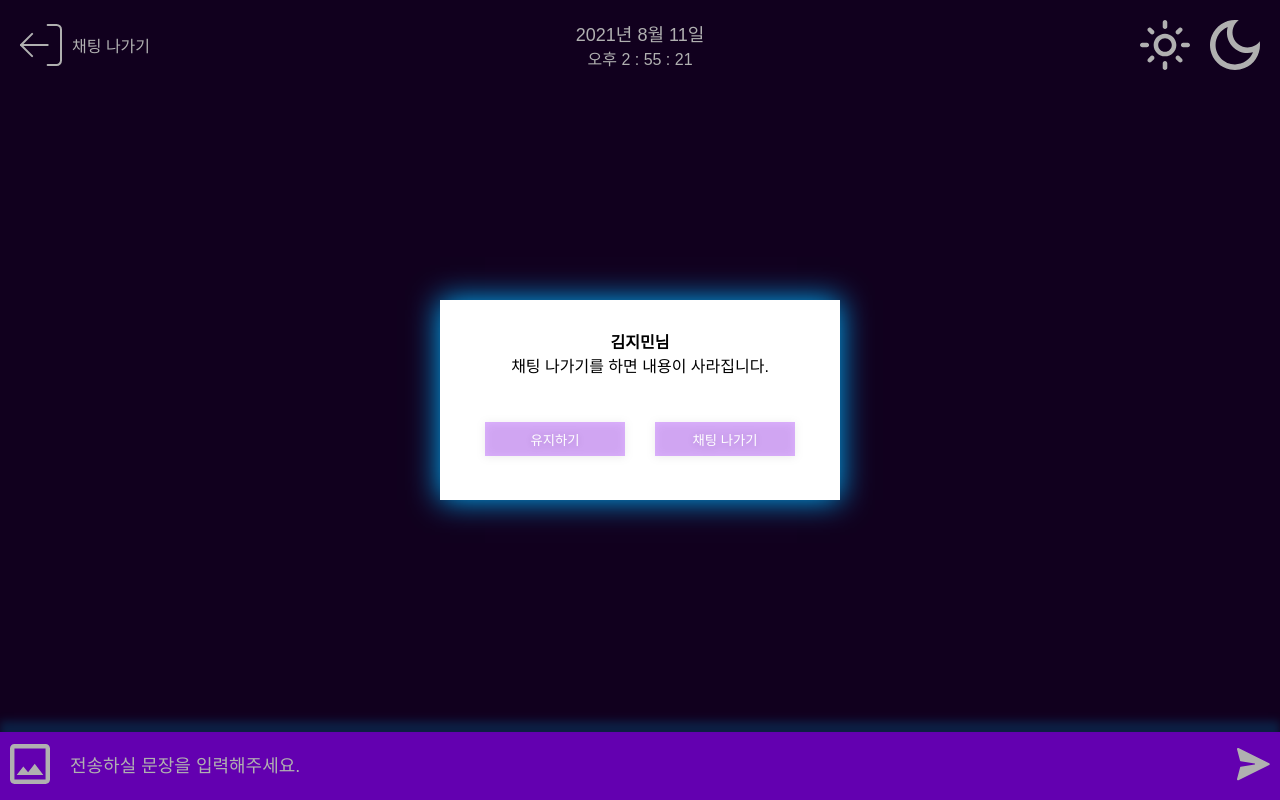
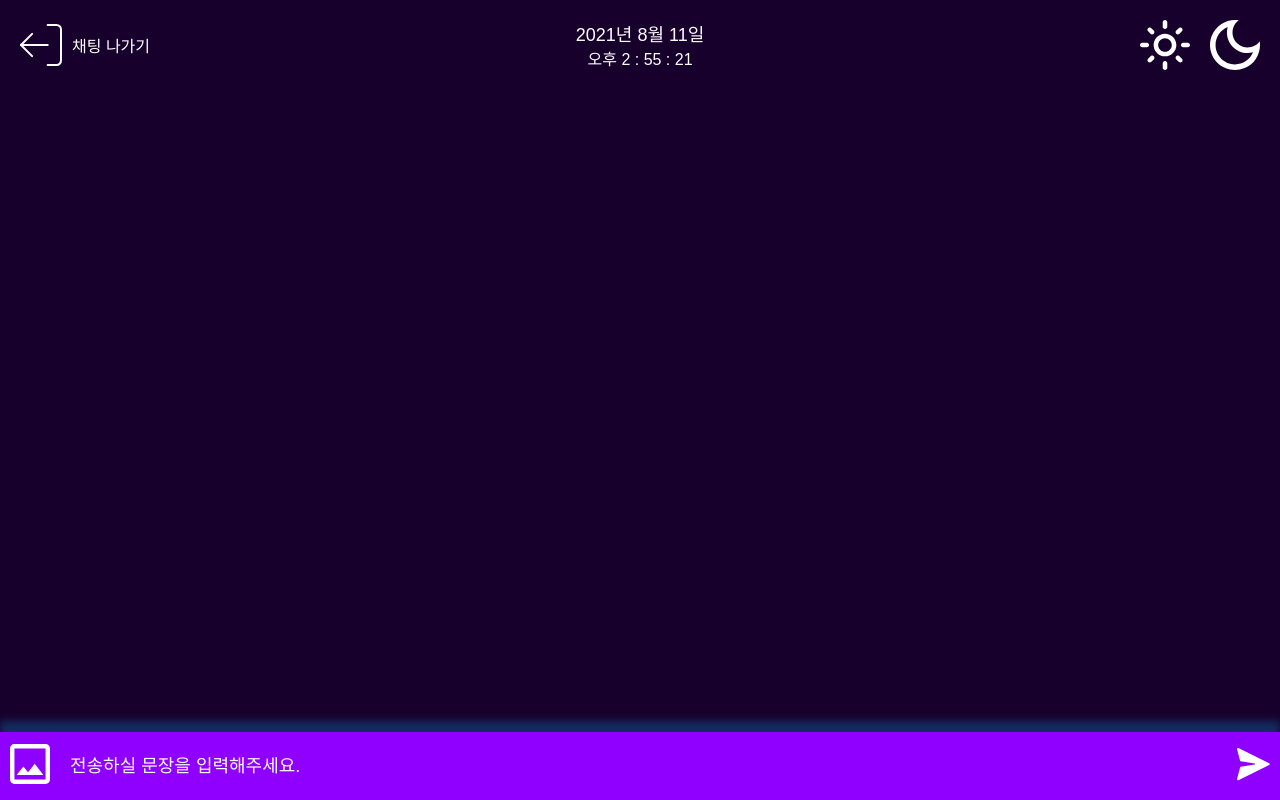
Before and after one commit to DSM-Matching/Matching-Front, a React (Create React App) app: page / in a window 1280 px wide. Built offline with nearby package versions, Linux system fonts and the light colour scheme.

Commit message:
[MODIFY] 채팅 나가기 모달

```diff
--- a/src/components/chat/ChatLeave.tsx
+++ b/src/components/chat/ChatLeave.tsx
@@ -1,24 +1,38 @@
 /** @jsxImportSource @emotion/react */
 
-import React from "react";
+import React, { useEffect } from "react";
+import { useRef } from "react";
+import { useState } from "react";
 import {
   ModalBackground,
   ModalItem,
   flexColumn,
   buttonContainer,
 } from "../../utils/css/ModalEmotion";
+import { modalOpenType } from "../../utils/interface/chatTypes";
 
-const ChatLeave = () => {
+const ChatLeave = ({ modalOpen, setModalOpen }: modalOpenType) => {
+  //const [modal, setModal] = useState<boolean>(false);
+  const test = useRef<boolean>(false);
+
+  const click = () => {
+    console.log(test.current);
+  };
+
   return (
     <>
-      <section css={[ModalBackground, flexColumn]}>
+      <section
+        style={{ display: modalOpen ? "flex" : "none" }}
+        css={[ModalBackground, flexColumn]}
+        onClick={click}
+      >
         <div css={[flexColumn, ModalItem]}>
           <div css={[flexColumn]}>
             <strong>김지민님</strong>
             <span>채팅 나가기를 하면 내용이 사라집니다.</span>
           </div>
           <div css={buttonContainer}>
-            <button>유지하기</button>
+            <button onClick={() => setModalOpen(false)}>유지하기</button>
             <button>채팅 나가기</button>
           </div>
         </div>
```
